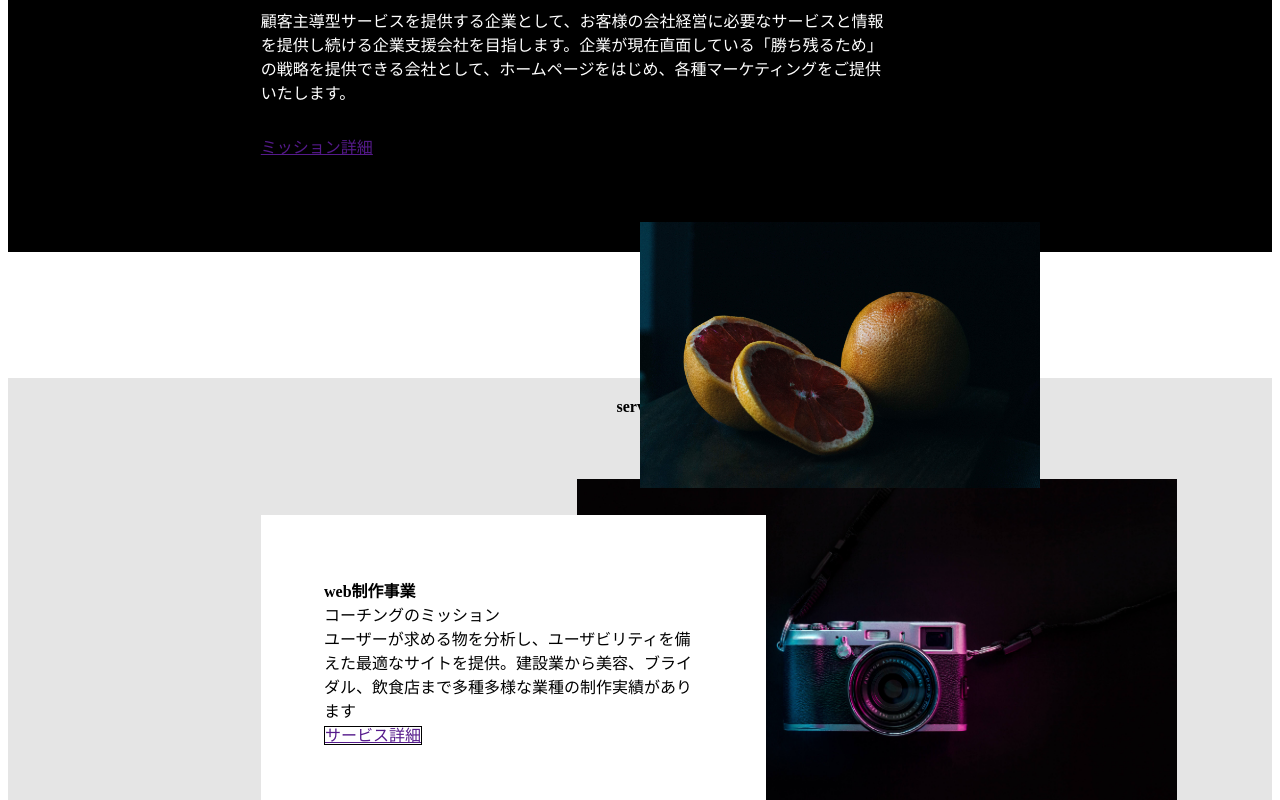
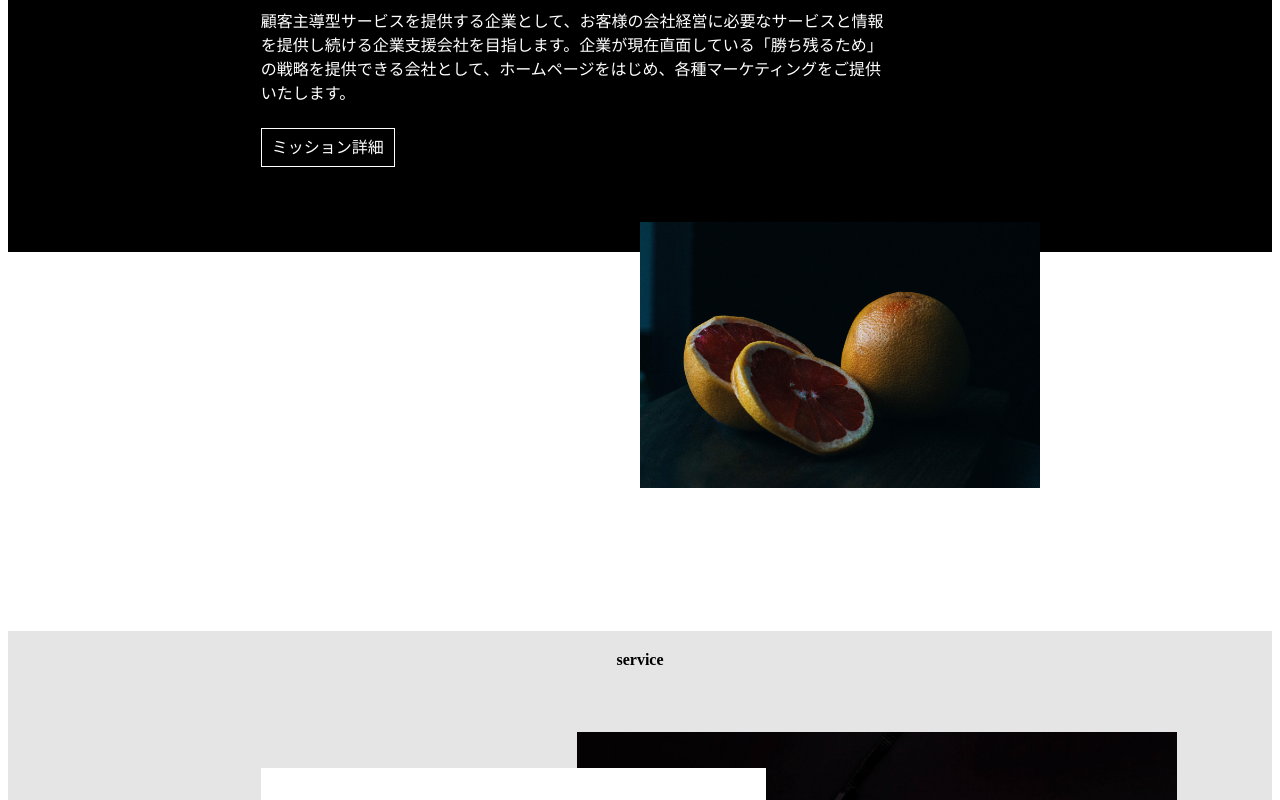
Before and after one commit to yuka1007/lp3-vue, a Vue app: page / in a window 1280 px wide. Shown: the part 1100-1900 px from the top of the page. Built offline with nearby package versions, Linux system fonts and the light colour scheme.

Commit message:
eight-commit

```diff
--- a/package.json
+++ b/package.json
@@ -8,6 +8,7 @@
     "lint": "vue-cli-service lint"
   },
   "dependencies": {
+    "axios": "^0.21.1",
     "core-js": "^3.6.5",
     "vue": "^2.6.11"
   },
--- a/src/App.vue
+++ b/src/App.vue
@@ -35,7 +35,7 @@
           <div class="service-img">
             <img src="./assets/service2.jpg" alt="" width="600" height="400"/>
           </div>
-          <div class="service-content_inner">
+          <div class="service-content_inner">c
             <h3 class="mgb-15">web制作事業</h3>
             <p class="mgb-15">コーチングのミッション</p>
             <p class="mgb-15">
@@ -251,6 +251,9 @@ input, select {
   text-align: center;
   color: #fff;
 }
+.news-flex {
+  margin: 100px 0 5px 0;
+}
 
 /*------------------------*/
 /*         mission        */
@@ -283,8 +286,15 @@ input, select {
 .mission-img {
   width: 50px;
   height: 30px;
-  margin: -5% 10% 10% 50%;
+  margin: -5% 10% 30% 50%;
   z-index: 100;
+}
+
+.mission-btn {
+  color: white;
+  border: 1px solid #fff;
+  padding: 10px;
+  text-decoration: none;
 }
 
 /*------------------------*/
@@ -331,7 +341,11 @@ input, select {
 
 .service-btn {
   border: 1px solid #000;
-  margin: 0 0 0 auto;
+  margin: 20px 30px 20px 0;
+  color: black;
+  padding: 10px;
+  text-decoration: none;
+
 }
 
 /*------------------------*/
@@ -424,9 +438,12 @@ input, select {
 
 .contact-btn {
   text-align: center;
+  margin: 360px;
   background: none;
   border: 1px solid #fff;
   color: #fff;
+  padding: 10px;
+  text-decoration: none;
 }
 
 </style>
--- a/src/components/CommonFooter.vue
+++ b/src/components/CommonFooter.vue
@@ -35,16 +35,16 @@
   margin: 0 0 0 5%;
 }
 
-  .header-nav {
-    display: flex;
-    justify-content: space-between;
-    align-items: center;
-    width: 50%;
-    height: 60px;
-    padding: 0 30px;
-    margin: 0 auto;
-    font-size: 20px;
+  .header-nav li{
+    display: inline-block;
+    margin-left: 70px;
+    color:#fff;
   }
+
+.flex {
+  display: flex;
+}
+
   .catchcopy {
     top: 50%;
     left: 50%;
```
Also changed, not shown: 2 other files (tests, documents, lock files or other folders).
